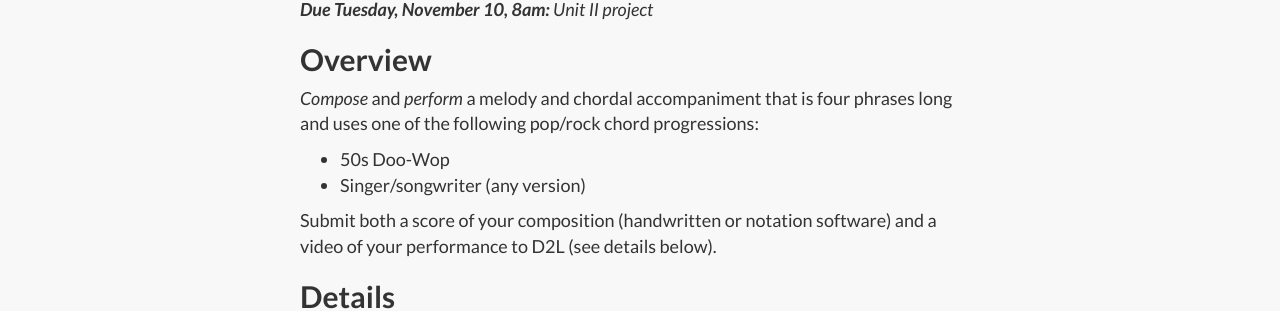
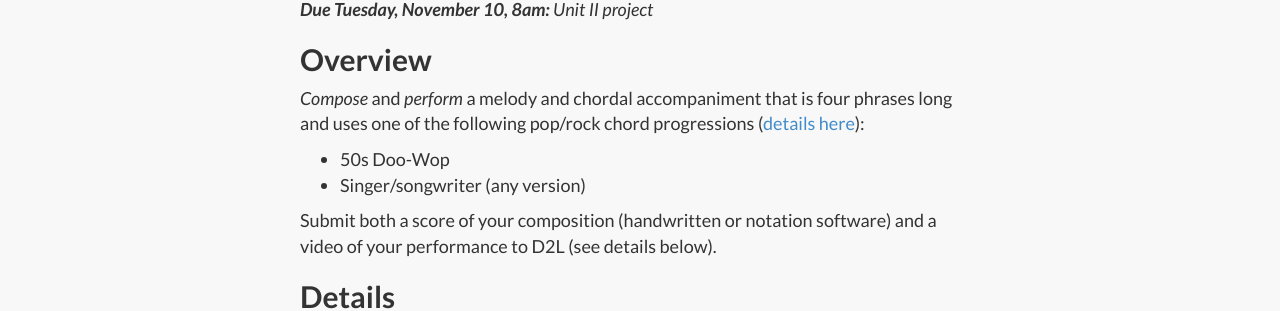
Before and after one commit to kshaffer/theory1, a Jekyll site: the page built from unit2project.md, in a window 1280 px wide and 900 px high, scrolled down 711 px. Shown: the part 173-484 px from the top of the window. Built offline with Jekyll 4.4.1, drawn with Linux system fonts in a browser that asks for light colours; nearby versions of some CDN libraries; library files that are not in the unit come from our copies.

Commit message:
unit 2 project update

```diff
--- a/unit2project.md
+++ b/unit2project.md
@@ -13,7 +13,7 @@ image: imogen.jpg
 
 ## Overview
 
-*Compose* and *perform* a melody and chordal accompaniment that is four phrases long and uses one of the following pop/rock chord progressions:
+*Compose* and *perform* a melody and chordal accompaniment that is four phrases long and uses one of the following pop/rock chord progressions ([details here](http://openmusictheory.com/popRockHarmony.html)):
 
 - 50s Doo-Wop
 - Singer/songwriter (any version)
```
